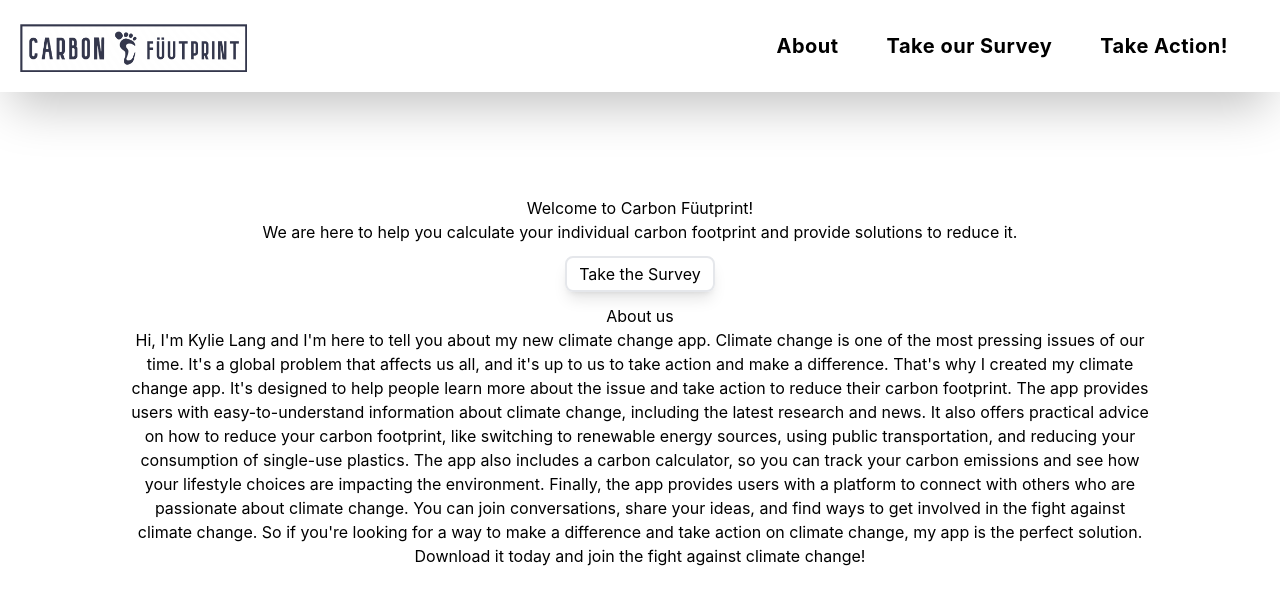
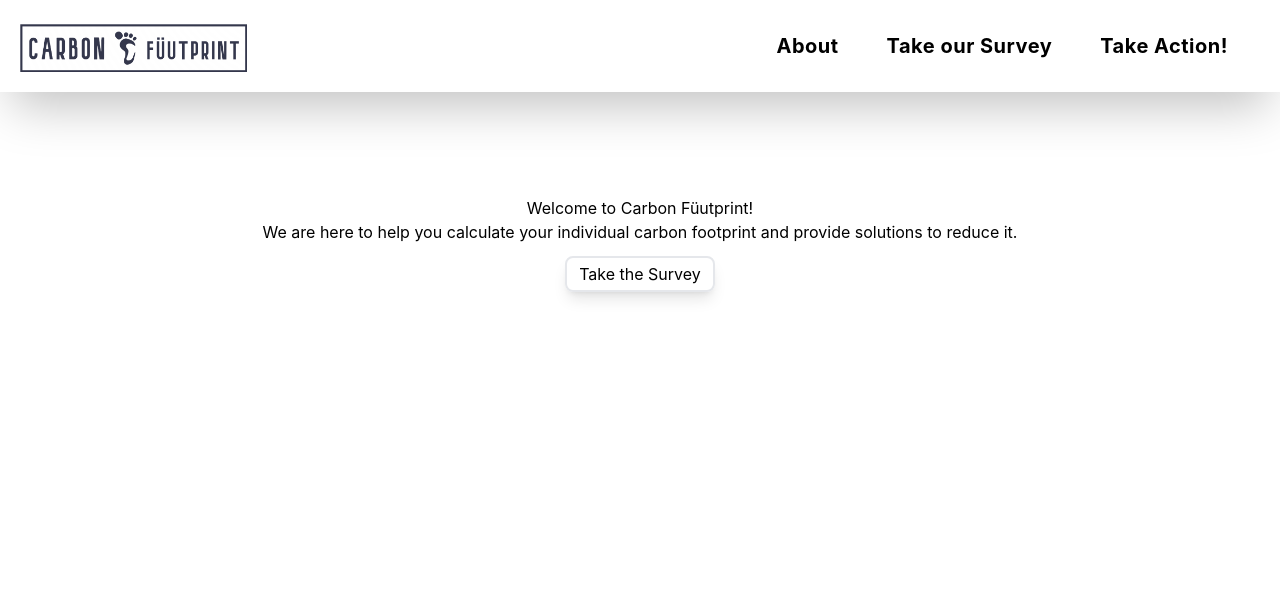
Before and after one commit to Kylie-Lang1/ClimateHack, a React (Create React App) app: page / in a window 1280 px wide. Shown: the top 604 px of the page. Built offline with nearby package versions, Linux system fonts and the light colour scheme.

Commit message:
updated home page

```diff
--- a/src/Pages/Action.js
+++ b/src/Pages/Action.js
@@ -1,7 +1,7 @@
 function Action() {
     return (
         <div className="flex flex-wrap mx-10 mt-20 gap-x-20 gap-y-10">
-            <div className="w-96 border rounded-3xl bg-white shadow-xl">
+            <div className="w-96 border rounded-3xl bg-white shadow-2xl">
                 <h1 className="text-3xl text-center my-5">Transportation</h1>
                 <ul className="list-disc ml-10 pb-5 px-5">
                     <li>Use public transportation or walk when possible</li>
@@ -9,14 +9,14 @@ function Action() {
                     <li>If driving is necessary, join your friends and carpool</li>
                 </ul>
             </div>
-            <div className="w-96 border rounded-3xl bg-white shadow-xl">
+            <div className="w-96 border rounded-3xl bg-white shadow-2xl">
                 <h1 className="text-3xl text-center my-5">Electrical Energy Use</h1>
                 <ul className="list-disc ml-10 pb-5 px-5">
                     <li>Turn off lightbulbs and unplug electronics when not in use</li>
                     <li>Switch to LED or compact fluorescent light bulbs that use 75-85% less energy and last longer than incandescent bulbs</li>
                 </ul>
             </div>
-            <div className="w-96 border rounded-3xl bg-white shadow-xl">
+            <div className="w-96 border rounded-3xl bg-white shadow-2xl">
                 <h1 className="text-3xl text-center my-5">Water Use</h1>
                 <ul className="list-disc ml-10 pb-5 px-5">
                     <li>Do laundry/dishes more eficiently by doing full loads less frequesntly</li>
@@ -24,14 +24,14 @@ function Action() {
                     <li>Save water taking shorter showers</li>
                 </ul>
             </div>
-            <div className="w-96 border rounded-3xl bg-white shadow-xl">
+            <div className="w-96 border rounded-3xl bg-white shadow-2xl">
                 <h1 className="text-3xl text-center my-5">Food</h1>
                 <ul className="list-disc ml-10 pb-5 px-5">
                     <li>The red meat industry produces a lot of green house gas emissions. Try eating less meat with Meatless Mondays!</li>
                     <li>Eat more conciously by sourcing food locally and sustainably</li>
                 </ul>
             </div>
-            <div className="w-96 border rounded-3xl bg-white shadow-xl">
+            <div className="w-96 border rounded-3xl bg-white shadow-2xl">
                 <h1 className="text-3xl text-center my-5">Waste</h1>
                 <ul className="list-disc ml-10 pb-5 px-5">
                     <li>Use reusable items such as water bottles, food containers and grocery bags</li>
--- a/src/Pages/Home.js
+++ b/src/Pages/Home.js
@@ -9,18 +9,6 @@ function Home() {
             <Link to="/survey">
                 <button className="border-2 w-auto px-3 py-1 rounded-lg my-3 shadow-lg">Take the Survey</button>
             </Link>
-            <h2>About us</h2>
-            <ul>
-                <li>
-                    Hi, I'm Kylie Lang and I'm here to tell you about my new climate change app.
-                    Climate change is one of the most pressing issues of our time. It's a global problem that affects us all, and it's up to us to take action and make a difference.
-                    That's why I created my climate change app. It's designed to help people learn more about the issue and take action to reduce their carbon footprint.
-                    The app provides users with easy-to-understand information about climate change, including the latest research and news. It also offers practical advice on how to reduce your carbon footprint, like switching to renewable energy sources, using public transportation, and reducing your consumption of single-use plastics.
-                    The app also includes a carbon calculator, so you can track your carbon emissions and see how your lifestyle choices are impacting the environment.
-                    Finally, the app provides users with a platform to connect with others who are passionate about climate change. You can join conversations, share your ideas, and find ways to get involved in the fight against climate change.
-                    So if you're looking for a way to make a difference and take action on climate change, my app is the perfect solution. Download it today and join the fight against climate change!
-                </li>
-            </ul>
         </div>
     );
 }
--- a/src/Pages/Survey.js
+++ b/src/Pages/Survey.js
@@ -14,6 +14,10 @@ function Survey({ results, setResults }) {
     useEffect (() => {
         setQuestion(Prompts[displayIndex])
     }, [displayIndex])
+
+    useEffect (() => {
+        setResults([])
+    }, [])
 
     const handleNext = (userInput) => {
         if (!userInput) {
```
